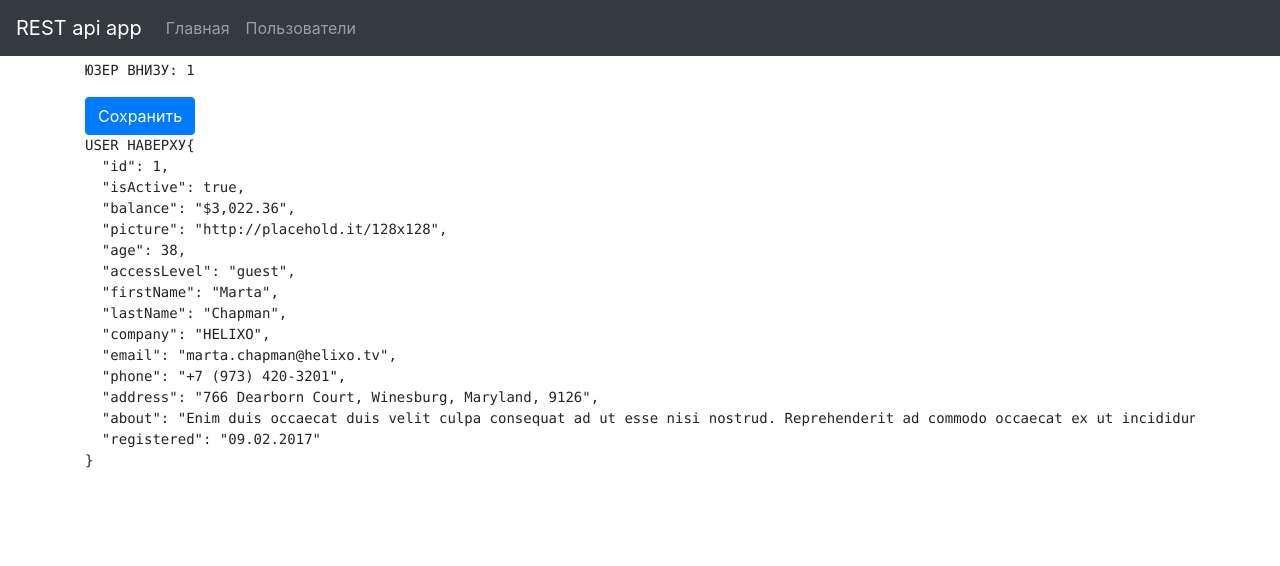
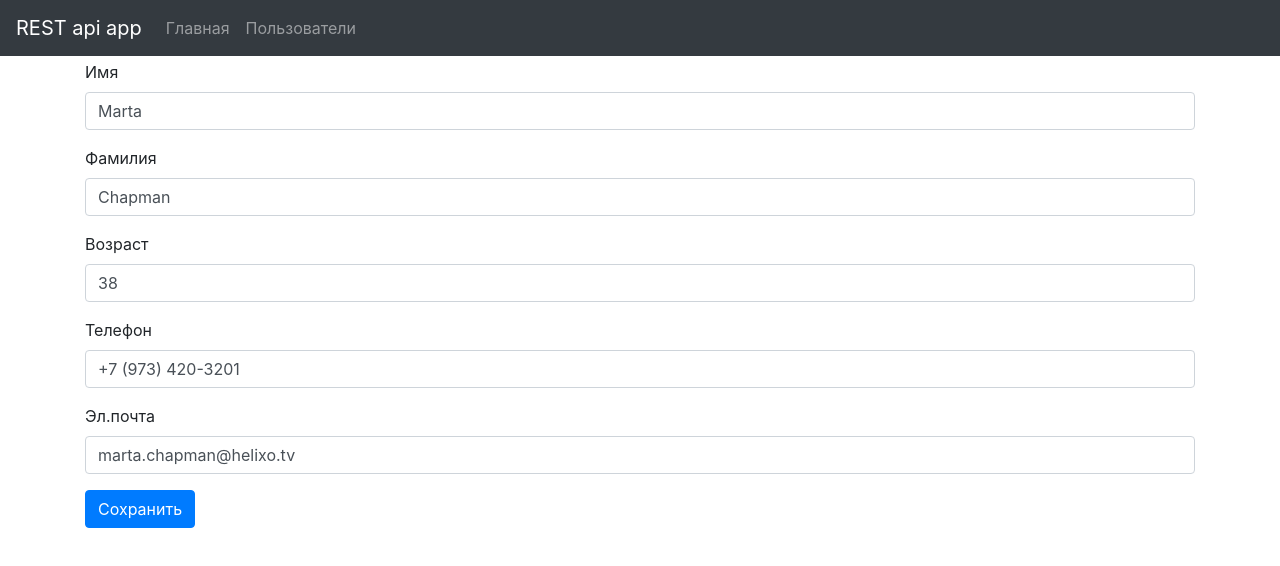
Before and after one commit to guitaroff/vue-cli-20190225, a Vue app: page /#/edit/1 in a window 1280 px wide. Shown: the top 566 px of the page. Built offline with nearby package versions, Linux system fonts and the light colour scheme; data requests are answered from the project's data file.

Commit message:
fixed the transfer of the user

```diff
--- a/src/components/UserForm.vue
+++ b/src/components/UserForm.vue
@@ -1,7 +1,6 @@
 <template>
   <div>
-    <pre>ЮЗЕР ВНИЗУ: {{ user.id }}</pre>
-    <!-- <div class="form-group">
+    <div class="form-group">
       <label for="firstName">Имя</label>
       <input
         id="firstName"
@@ -56,7 +55,7 @@
         required
         placeholder="Эл.почта"
       />
-    </div> -->
+    </div>
   </div>
 </template>
 
@@ -79,7 +78,6 @@ export default {
     }
   },
   mounted() {
-    console.log('USER ВНИЗУ 2:', this.user.id)
     this.localUser = Object.assign({}, this.user)
   },
   methods: {
--- a/src/views/EditUser.vue
+++ b/src/views/EditUser.vue
@@ -4,7 +4,6 @@
     <button type="button" class="btn btn-primary" @click="saveUser">
       Сохранить
     </button>
-    <pre>USER НАВЕРХУ{{ user }}</pre>
   </div>
 </template>
 
@@ -19,7 +18,7 @@ export default {
   },
   data() {
     return {
-      user: {}
+      user: null
     }
   },
   computed: {
```
